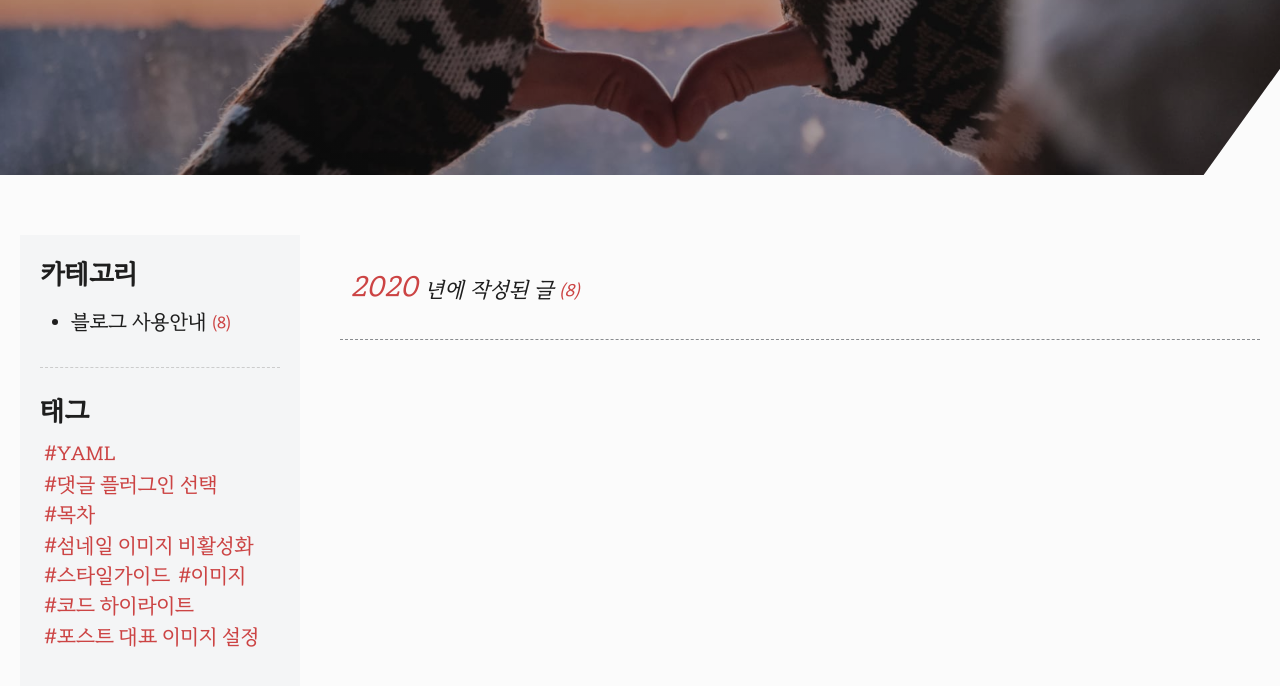
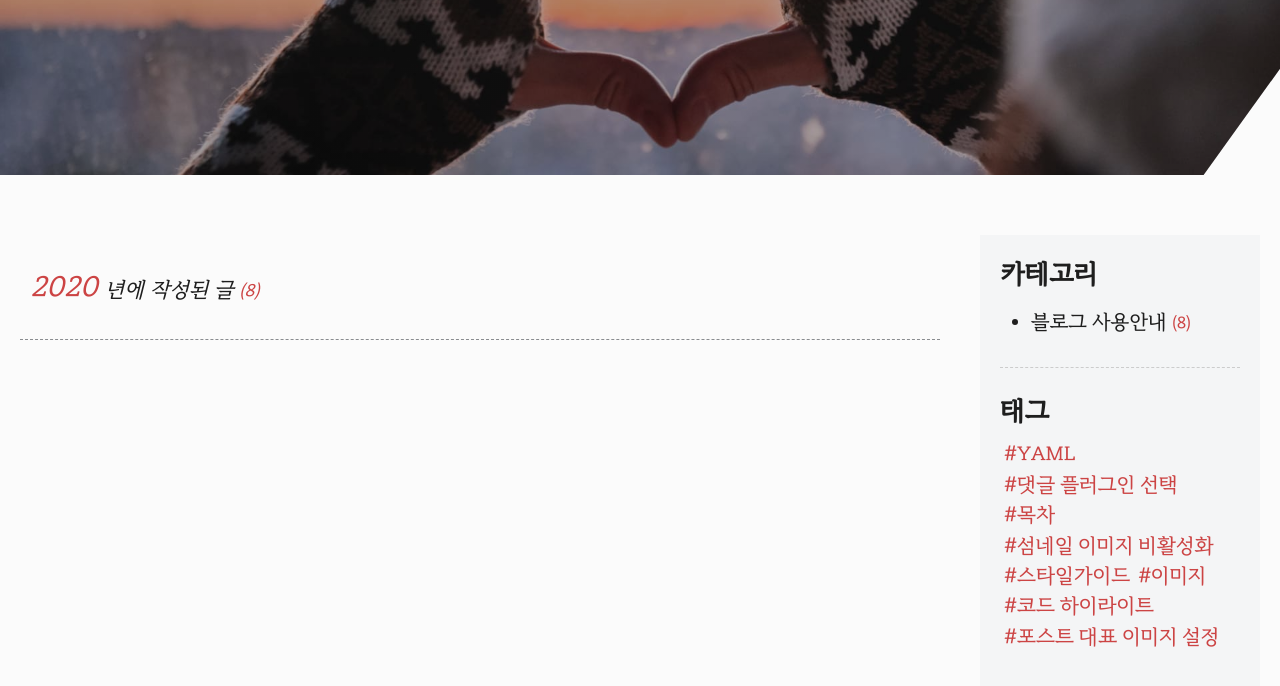
Before and after one commit to selosele/jekyll-theme-tidyred, a Jekyll site: the page built from posts-by-year.html, in a window 1280 px wide and 900 px high, scrolled down 358 px. Shown: the top 686 px of the window. Built offline with Jekyll 4.4.1, drawn with Linux system fonts in a browser that asks for light colours; a style sheet for code colours, icons or effects is not loaded.

Commit message:
태그/카테고리 목록 위치 변경

```diff
--- a/_layouts/archive.html
+++ b/_layouts/archive.html
@@ -3,8 +3,6 @@ layout: default
 ---
 
 <div role="main" itemscope itemtype="https://schema.org/Article" id="content" class="content-wrapper">
-  {% include post-group-list.html %}
-
   <section itemprop="text" id="page-content" class="archive{% if page.class %} {{ page.class }}{% endif %}">
     {% if page.layout == "home" -%}
     <h2 class="sr-only">{{ site.data.ui-text[site.locale].recent_posts }}</h2>
@@ -12,4 +10,6 @@ layout: default
 
     {{ content }}
   </section>
+
+  {% include post-group-list.html %}
 </div>
--- a/_sass/tidy-red/_archive.scss
+++ b/_sass/tidy-red/_archive.scss
@@ -4,7 +4,7 @@
 
 .archive {
    @media (min-width: $min-large-width) {
-      float: right;
+      float: left;
       width: calc(100% - #{$category-list-width + 2});
    }
 
--- a/_sass/tidy-red/_mixins.scss
+++ b/_sass/tidy-red/_mixins.scss
@@ -9,7 +9,9 @@
    }
 
    @if $margin-b != null {
-      margin-bottom: $margin-b;
+      @media (min-width: $min-large-width) {
+         margin-bottom: $margin-b;
+      }
    }
 
    @if $margin-l != null {
--- a/_sass/tidy-red/_navigation.scss
+++ b/_sass/tidy-red/_navigation.scss
@@ -211,11 +211,8 @@
 /* pagination */
 .pagination {
    margin-top: 1.8rem;
+   margin-bottom: 1.8rem;
    text-align: center;
-
-   @media (min-width: $min-medium-width) {
-      margin-bottom: 1.8rem;
-   }
 
    ul {
       display: flex;
@@ -232,7 +229,7 @@
    }
 
    li {
-      margin: 0 .222222em 0 .222222em;
+      margin: 0 .222222em;
       line-height: 1;
 
       @media (min-width: $min-minimal-width) {
--- a/_sass/tidy-red/_page.scss
+++ b/_sass/tidy-red/_page.scss
@@ -50,18 +50,20 @@
 }
 
 .post-group-list {
-   margin-bottom: 2rem;
+   margin-top: 1.8rem;
+   margin-left: -$layout-margin;
+   margin-right: -$layout-margin;
    padding: 1.3rem 1rem;
    background-color: $grey02;
    box-sizing: border-box;
 
    @media (min-width: $min-large-width) {
-      float: left;
+      float: right;
       position: sticky;
       top: 1.2rem;
       width: $category-list-width;
       min-height: 100vh;
-      margin-right: 2rem;
+      margin: 0 0 2rem 2rem;
    }
 
    &__item {
```
